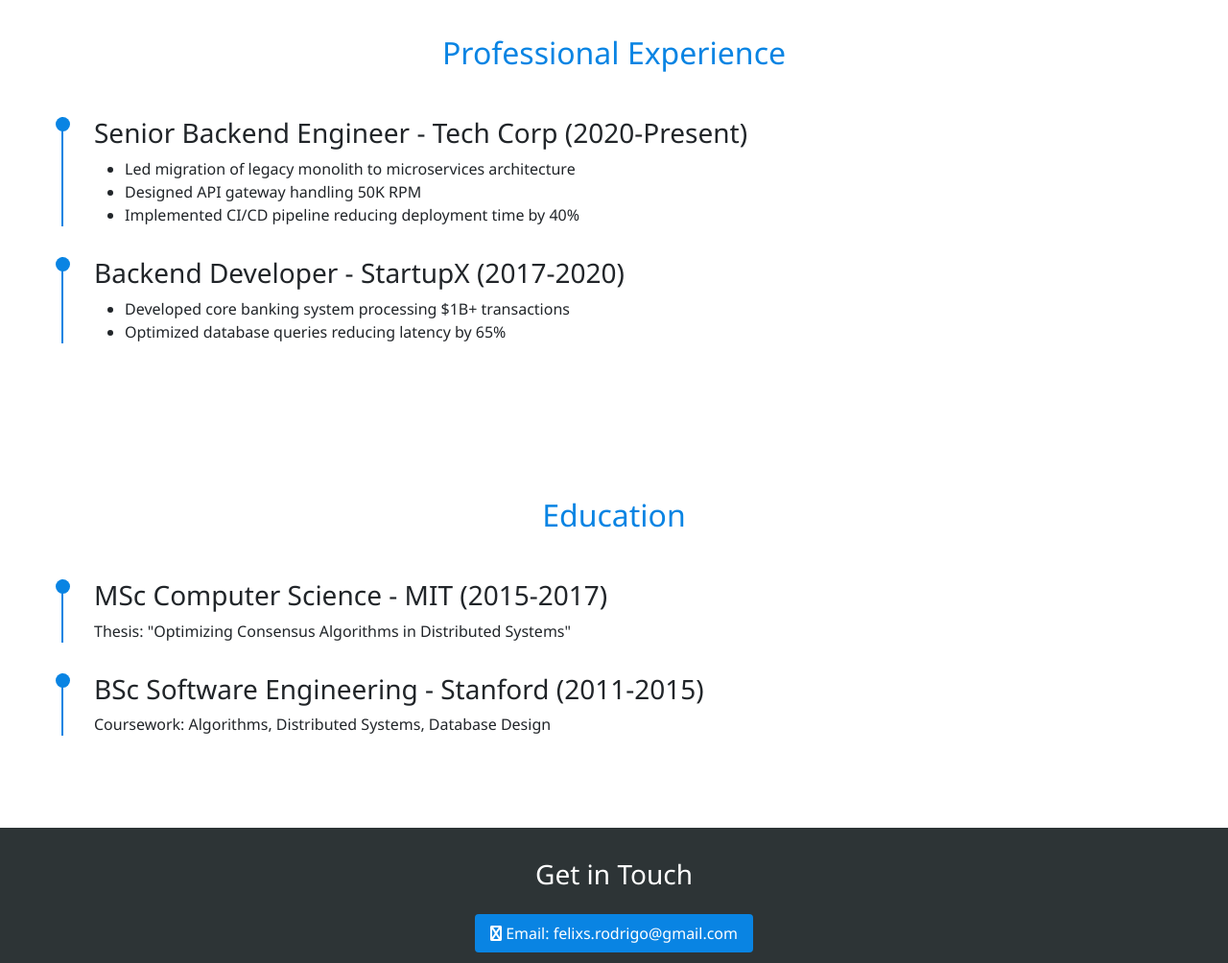
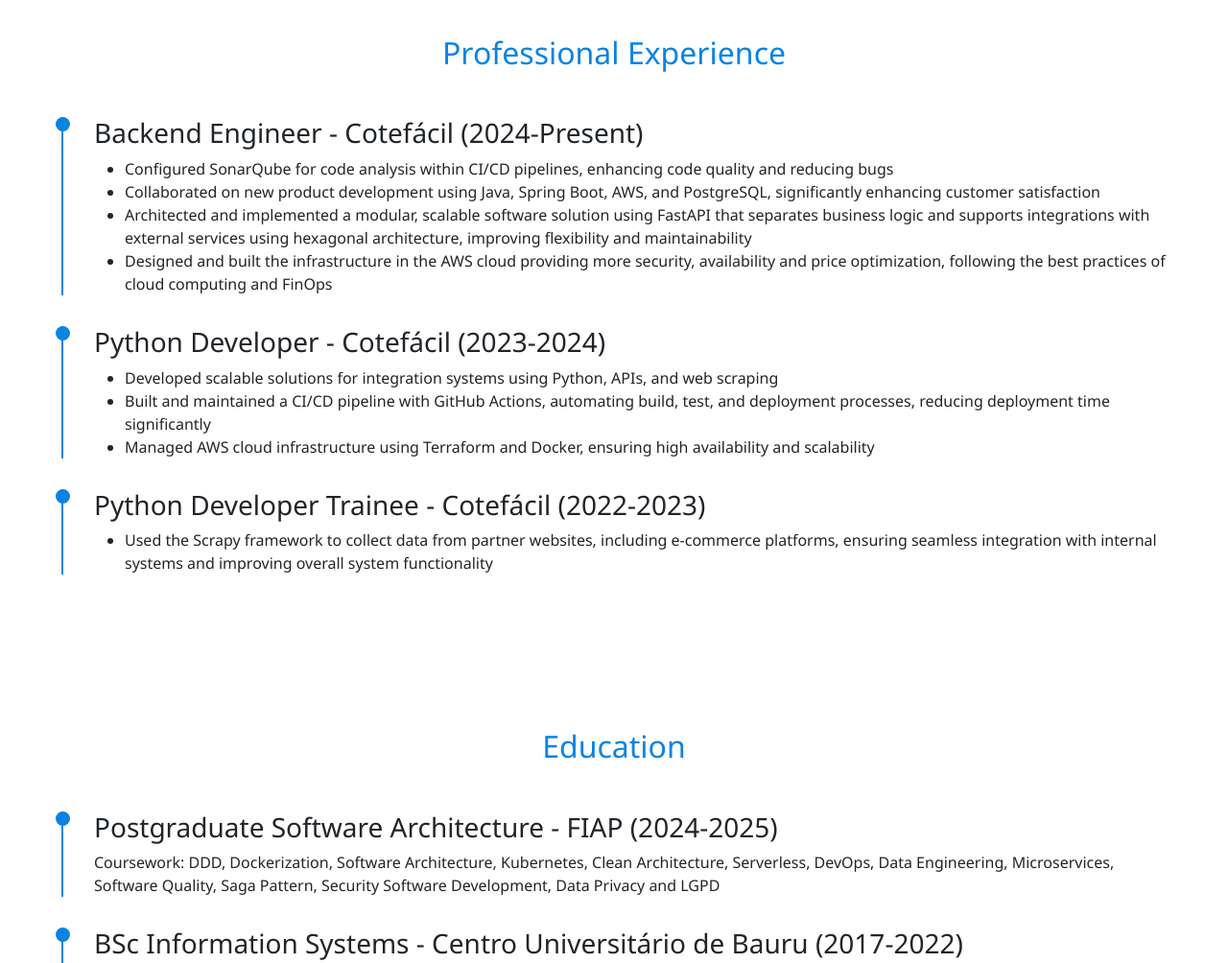
Before and after one commit to felixrodrigo19/Felix-Portfolio, a plain HTML site: page index.html in a window 1280 px wide. Shown: the part 1480-2484 px from the top of the page at 96% size. Drawn offline with Linux system fonts and the light colour scheme.

Commit message:
refactor: update education section

```diff
--- a/index.html
+++ b/index.html
@@ -127,21 +127,46 @@
     <h2 class="section-title">Professional Experience</h2>
     <div class="timeline">
         <div class="timeline-item">
-            <h3>Senior Backend Engineer - Tech Corp (2020-Present)</h3>
+            <h3>Backend Engineer - Cotefácil (2024-Present)</h3>
             <ul>
-                <li>Led migration of legacy monolith to microservices architecture</li>
-                <li>Designed API gateway handling 50K RPM</li>
-                <li>Implemented CI/CD pipeline reducing deployment time by 40%</li>
+                <li>Configured SonarQube for code analysis within CI/CD pipelines, enhancing code quality and reducing
+                    bugs
+                </li>
+                <li>Collaborated on new product development using Java, Spring Boot, AWS, and PostgreSQL, significantly
+                    enhancing customer satisfaction
+                </li>
+                <li>Architected and implemented a modular, scalable software solution using FastAPI that separates
+                    business logic and supports integrations with external services using hexagonal architecture,
+                    improving flexibility and maintainability
+                </li>
+                <li>Designed and built the infrastructure in the AWS cloud providing more security, availability and
+                    price optimization, following the best practices of cloud computing and FinOps
+                </li>
             </ul>
         </div>
 
         <div class="timeline-item">
-            <h3>Backend Developer - StartupX (2017-2020)</h3>
+            <h3>Python Developer - Cotefácil (2023-2024)</h3>
             <ul>
-                <li>Developed core banking system processing $1B+ transactions</li>
-                <li>Optimized database queries reducing latency by 65%</li>
+                <li>Developed scalable solutions for integration systems using Python, APIs, and web scraping</li>
+                <li>Built and maintained a CI/CD pipeline with GitHub Actions, automating build, test, and deployment
+                    processes, reducing deployment time significantly
+                </li>
+                <li>Managed AWS cloud infrastructure using Terraform and Docker, ensuring high availability and
+                    scalability
+                </li>
             </ul>
         </div>
+
+        <div class="timeline-item">
+            <h3>Python Developer Trainee - Cotefácil (2022-2023)</h3>
+            <ul>
+                <li>Used the Scrapy framework to collect data from partner websites, including e-commerce platforms,
+                    ensuring seamless integration with internal systems and improving overall system functionality
+                </li>
+            </ul>
+        </div>
+
     </div>
 </section>
 
@@ -149,12 +174,14 @@
     <h2 class="section-title">Education</h2>
     <div class="timeline">
         <div class="timeline-item">
-            <h3>MSc Computer Science - MIT (2015-2017)</h3>
-            <p>Thesis: "Optimizing Consensus Algorithms in Distributed Systems"</p>
+            <h3>Postgraduate Software Architecture - FIAP (2024-2025)</h3>
+            <p>Coursework: DDD, Dockerization, Software Architecture, Kubernetes, Clean Architecture, Serverless,
+                DevOps, Data Engineering, Microservices, Software Quality, Saga Pattern, Security Software Development,
+                Data Privacy and LGPD</p>
         </div>
 
         <div class="timeline-item">
-            <h3>BSc Software Engineering - Stanford (2011-2015)</h3>
+            <h3>BSc Information Systems - Centro Universitário de Bauru (2017-2022)</h3>
             <p>Coursework: Algorithms, Distributed Systems, Database Design</p>
         </div>
     </div>
```
